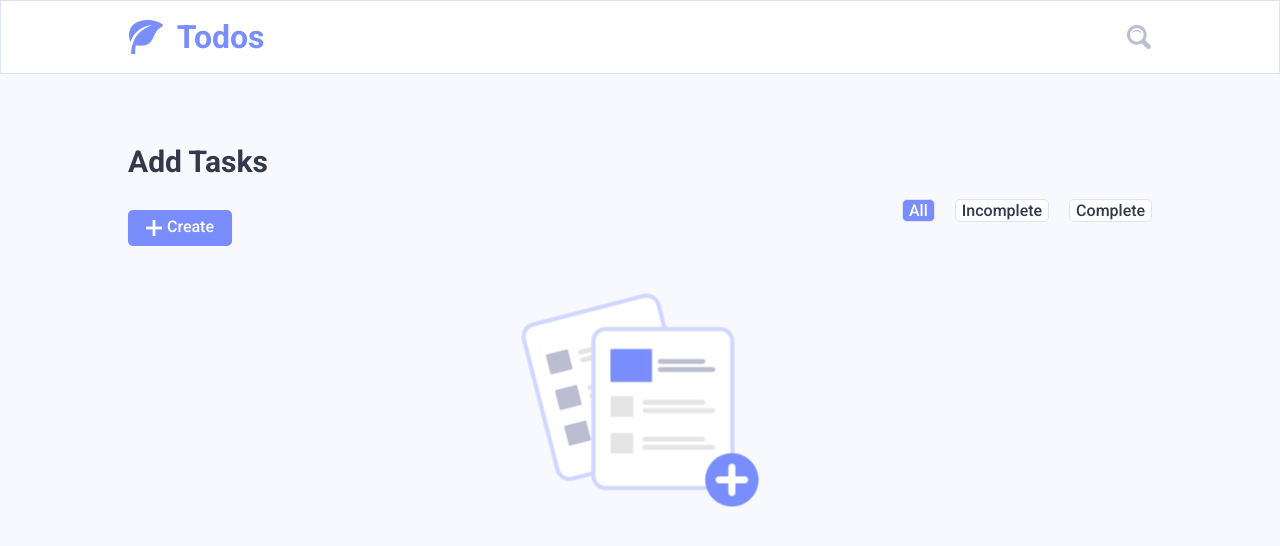
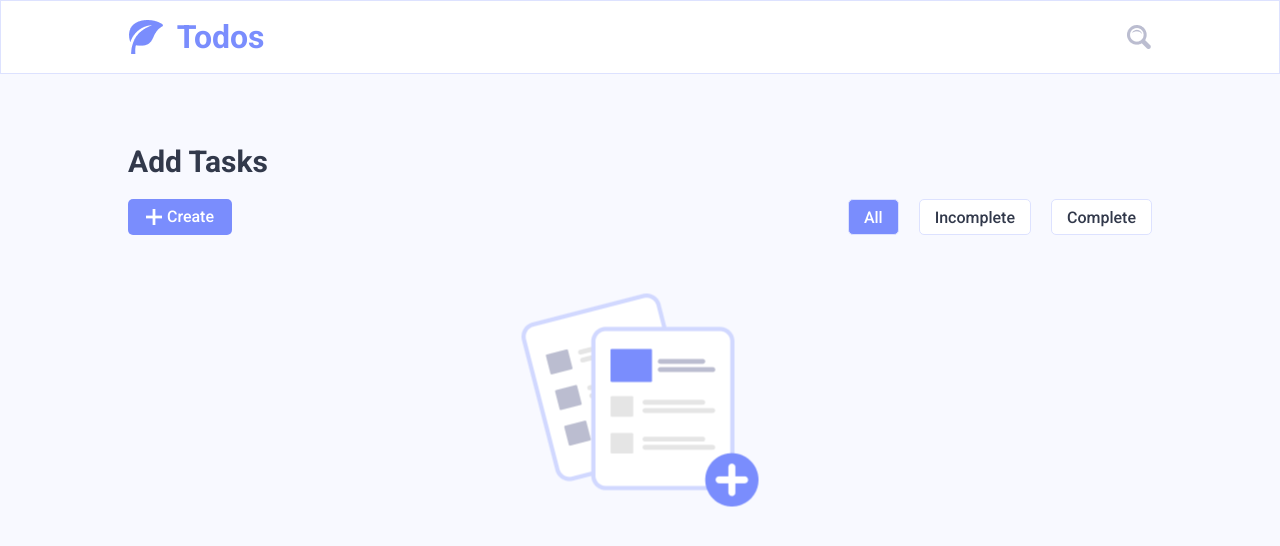
Before and after one commit to ahr-wtag/react-todo-app, a React (Create React App) app: page / in a window 1280 px wide. Shown: the top 546 px of the page. Built offline with nearby package versions, Linux system fonts and the light colour scheme.

Commit message:
(step-10c) fix styling

```diff
--- a/src/components/Shared/Navbar/index.module.scss
+++ b/src/components/Shared/Navbar/index.module.scss
@@ -24,7 +24,6 @@
 
     .searchBar {
       align-items: center;
-      align-items: center;
       display: flex;
       justify-content: flex-end;
       width: 100%;
@@ -33,13 +32,14 @@
         background-color: $white;
         border-radius: 0.313rem;
         border: 0.188rem solid $light-blue;
-        border: 0.188rem solid $light-blue;
         color: $navy-blue;
         font-size: 1rem;
         font-size: 1rem;
         font-weight: 500;
         height: 2.25rem;
+        margin-right: 1.063rem;
         width: 50%;
+        width: 500;
       }
     }
   }
--- a/src/components/TaskBoard/index.module.scss
+++ b/src/components/TaskBoard/index.module.scss
@@ -3,52 +3,52 @@
 
 .taskBoard {
   display: grid;
+  grid-template-columns: repeat(3, calc((100% - 4.25rem) / 3));
   gap: 2.125rem;
-  grid-template-columns: repeat(3, calc((100% - 4.25rem) / 3));
 }
 
 .container {
   margin: auto;
+  width: 80%;
   padding: 3.125rem 0;
-  width: 80%;
 }
 
 .topBar {
-  align-items: center;
   display: flex;
   justify-content: space-between;
 
   .createButton {
+    display: flex;
+    justify-content: center;
     align-items: center;
+    width: 6.5rem;
+    height: 2.25rem;
     background-color: $lavender-blue;
     border-radius: 0.313rem;
+    font-weight: 500;
+    font-size: 1rem;
+    line-height: 1.172rem;
+    color: $white;
     border: none;
-    color: $white;
-    display: flex;
-    font-size: 1rem;
-    font-weight: 500;
-    height: 2.25rem;
-    justify-content: center;
-    line-height: 1.172rem;
-    width: 6.5rem;
 
     .addIcon {
       background: transparent;
+      width: 1rem;
       height: 1rem;
       margin-right: 0.313rem;
-      width: 1rem;
     }
   }
 
   .filterBar {
-    align-items: center;
     display: flex;
     gap: 1.25rem;
+
+    align-items: center;
     margin-bottom: 2.125rem;
-    width: 15.625rem;
-
     .filterButton {
       background-color: $white;
+      height: 2.25rem;
+      padding: 0 0.938rem;
       border-radius: 0.313rem;
       border: 0.063rem solid $light-periwinkle;
       color: $navy-blue;
@@ -72,8 +72,8 @@
     grid-template-columns: repeat(1, 100%);
   }
   .topBar {
+    flex-direction: column;
     align-items: center;
-    flex-direction: column;
     gap: 1.25rem;
   }
   .title {
```
